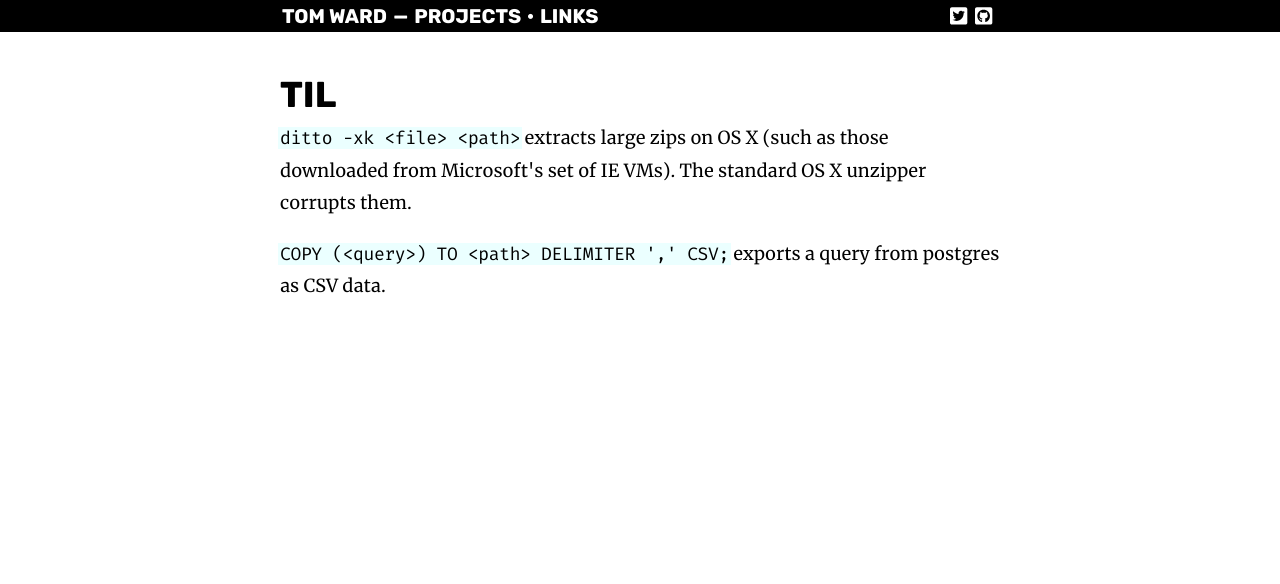
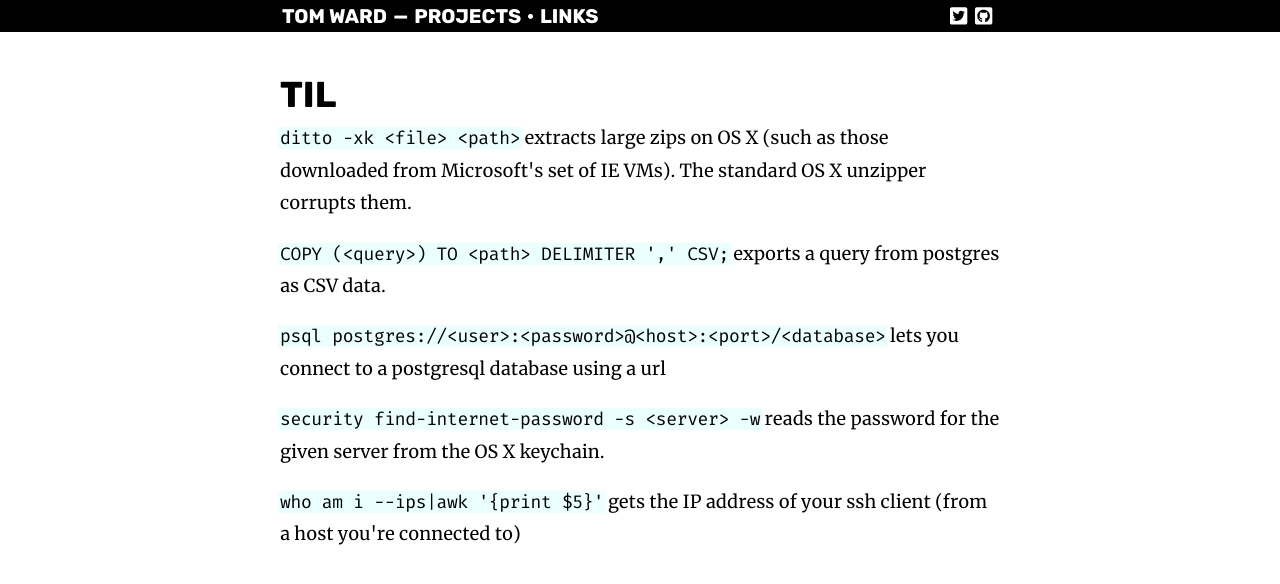
Before and after one commit to tomafro/nextjs.tomafro.net, a Next.js app: page /til in a window 1280 px wide. Shown: the top 584 px of the page. Built offline with nearby package versions, Linux system fonts and the light colour scheme; what @fortawesome/pro-solid-svg-icons would draw is missing.

Commit message:
More til

```diff
--- a/pages/til.mdx
+++ b/pages/til.mdx
@@ -5,3 +5,9 @@ export * from "page/config"
 `ditto -xk <file> <path>` extracts large zips on OS X (such as those downloaded from Microsoft's set of IE VMs). The standard OS X unzipper corrupts them.
 
 `COPY (<query>) TO <path> DELIMITER ',' CSV;` exports a query from postgres as CSV data.
+
+`psql postgres://<user>:<password>@<host>:<port>/<database>` lets you connect to a postgresql database using a url
+
+`security find-internet-password -s <server> -w` reads the password for the given server from the OS X keychain.
+
+`who am i --ips|awk '{print $5}'` gets the IP address of your ssh client (from a host you're connected to)
```
